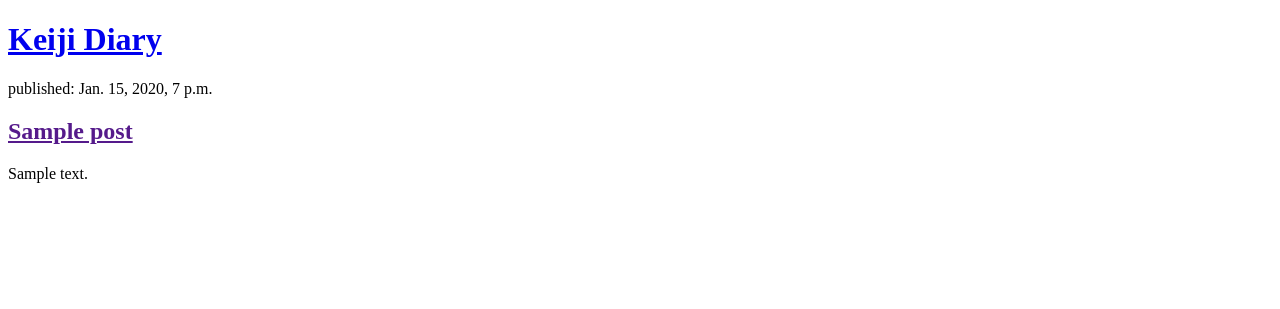
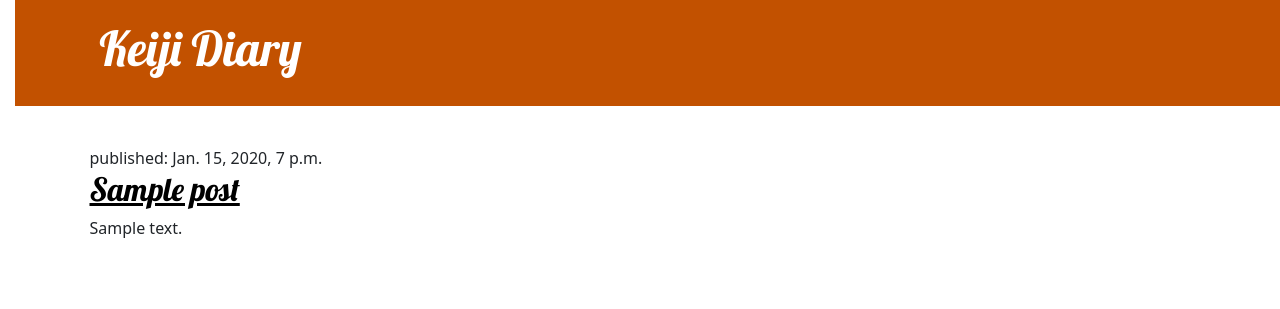
Before and after one commit to TomRiddle-Diary/diary, a Django app: page / in a window 1280 px wide. Shown: the top 309 px of the page. Run offline with Django 5.2, Linux system fonts and the light colour scheme; tables that the repository leaves empty hold one stand-in row (values such as "Sample post").

Commit message:
Add view and template for detailed diary post as well as CSS for the site.

```diff
--- /dev/null
+++ b/diary/static/css/diary.css
@@ -0,0 +1,79 @@
+h1 a, h2 a {
+    color: #C25100;
+    font-family: 'Lobster';
+}
+
+body {
+    padding-left: 15px;
+}
+
+.page-header {
+    background-color: #C25100;
+    margin-top: 0;
+    margin-bottom: 40px;
+    padding: 20px 20px 20px 40px;
+}
+
+.page-header h1,
+.page-header h1 a,
+.page-header h1 a:visited,
+.page-header h1 a:active {
+    color: #ffffff;
+    font-size: 36pt;
+    text-decoration: none;
+}
+
+h1,
+h2,
+h3,
+h4 {
+    font-family: 'Lobster', cursive;
+}
+
+.date {
+    color: #828282;
+}
+
+.save {
+    float: right;
+}
+
+.post-form textarea,
+.post-form input {
+    width: 100%;
+}
+
+.top-menu,
+.top-menu:hover,
+.top-menu:visited {
+    color: #ffffff;
+    float: right;
+    font-size: 26pt;
+    margin-right: 20px;
+}
+
+.post {
+    margin-bottom: 70px;
+}
+
+.post h2 a,
+.post h2 a:visited {
+    color: #000000;
+}
+
+.post > .date,
+.post > .actions {
+    float: right;
+}
+
+.btn-secondary,
+.btn-secondary:visited {
+    color: #C25100;
+    background: none;
+    border-color: #C25100;
+}
+
+.btn-secondary:hover {
+    color: #FFFFFF;
+    background-color: #C25100;
+}
--- /dev/null
+++ b/diary/templates/diary/base.html
@@ -0,0 +1,27 @@
+{% load static %}
+<!DOCTYPE html>
+<html>
+    <head>
+        <title>Keiji diary</title>
+        <link rel="stylesheet" href="https://cdn.jsdelivr.net/npm/bootstrap@5.3.3/dist/css/bootstrap.min.css" integrity="sha384-QWTKZyjpPEjISv5WaRU9OFeRpok6YctnYmDr5pNlyT2bRjXh0JMhjY6hW+ALEwIH" crossorigin="anonymous">
+        <link rel="stylesheet" href="{% static 'css/diary.css' %}">
+        <link rel="stylesheet" href="https://fonts.googleapis.com/css?family=Lobster&subset=latin,latin-ext">
+    </head>
+
+    <body>
+        <header class="page-header">
+            <div class="container">
+                <h1><a href="/">Keiji Diary</a></h1>
+            </div>
+        </header>
+
+        <main class="container">
+            <div class="row">
+                <div class="col">
+                    {% block content %}
+                    {% endblock %}
+                </div>
+            </div>
+        </main>
+    </body>
+</html>
--- a/diary/templates/diary/post_list.html
+++ b/diary/templates/diary/post_list.html
@@ -1,20 +1,11 @@
-<!DOCTYPE html>
-<html>
-    <head>
-        <title>Keiji diary</title>
-    </head>
+{% extends 'diary/base.html' %}
 
-    <body>
-        <header>
-            <h1><a href="/">Keiji Diary</a></h1>
-        </header>
-
-        {% for post in posts %}
-            <article>
-                <time>published: {{ post.published_date }}</time>
-                <h2><a href="">{{ post.title }}</a></h2>
-                <p>{{ post.text|linebreaksbr }}</p>
-            </article>
-        {% endfor %}
-    </body>
-</html>
+{% block content %}
+    {% for post in posts %}
+        <article class="post">
+            <time>published: {{ post.published_date }}</time>
+            <h2><a href="{% url 'post_detail' pk=post.pk %}">{{ post.title }}</a></h2>
+            <p>{{ post.text|linebreaksbr }}</p>
+        </article>
+    {% endfor %}
+{% endblock %}
--- a/diary/urls.py
+++ b/diary/urls.py
@@ -3,4 +3,5 @@ from . import views
 
 urlpatterns = [
     path('', views.post_list, name='post_list'),
+    path('post/<int:pk>/', views.post_detail, name='post_detail'),
 ]
--- a/diary/views.py
+++ b/diary/views.py
@@ -1,7 +1,11 @@
-from django.shortcuts import render
+from django.shortcuts import render, get_object_or_404
 from .models import Post
 from django.utils import timezone
 
 def post_list(request):
     posts = Post.objects.filter(published_date__lte=timezone.now()).order_by('published_date')
     return render(request, 'diary/post_list.html', {'posts': posts})
+
+def post_detail(request, pk):
+    post = get_object_or_404(Post, pk=pk)
+    return render(request, 'diary/post_detail.html', {'post': post})
```
Also changed, not shown: diary/templates/diary/post_detail.html (added, +14 -0 lines).
